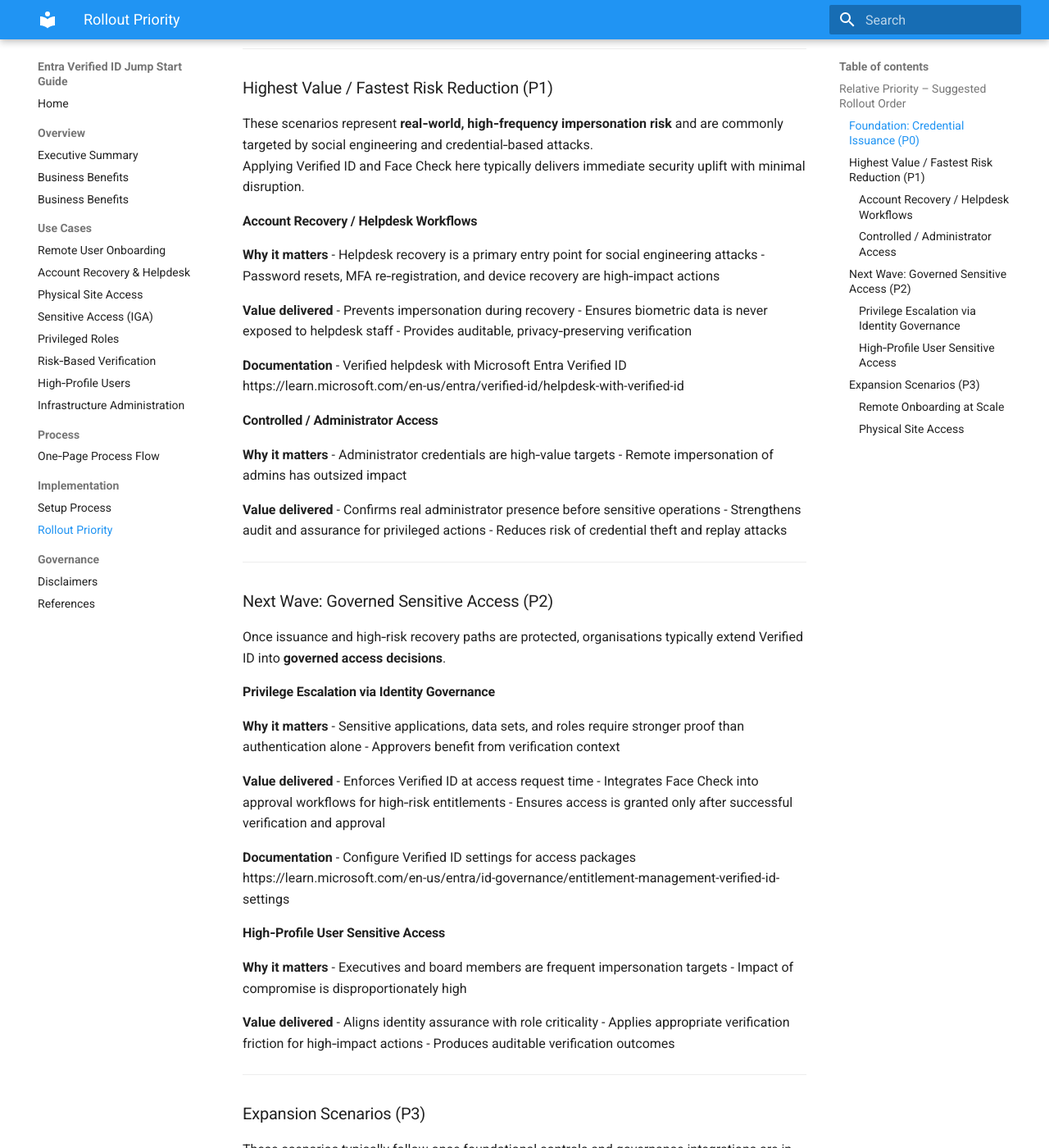
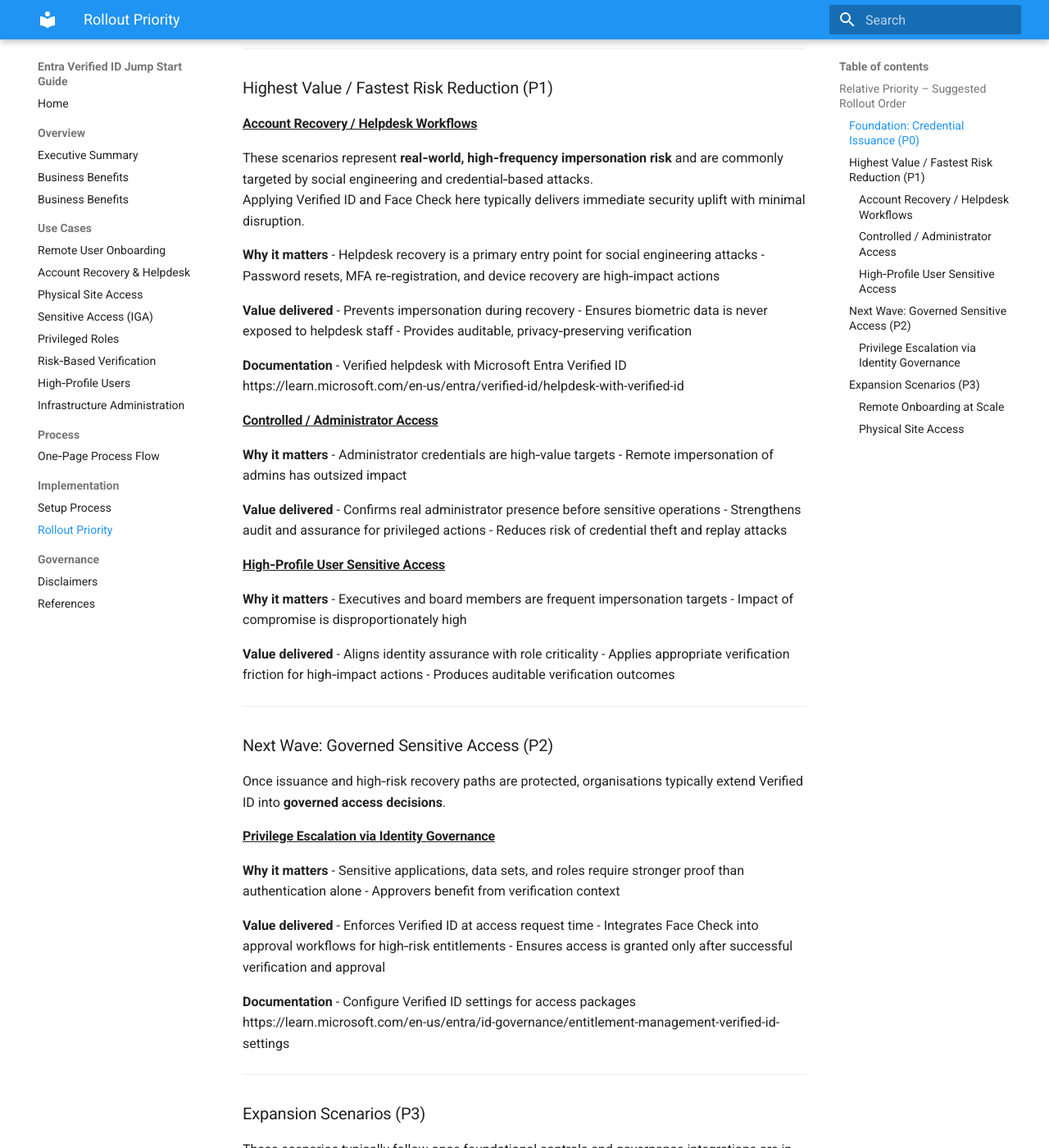
Before and after one commit to microsoft/VerifiedIDJumpStart, an MkDocs documentation site: the page built from docs/04-implementation/priority.md, in a window 1280 px wide and 1400 px high, scrolled down 1044 px. Shown: the whole window at 82% size. Built offline with MkDocs 1.6.1 and Material for MkDocs 9.7.7, drawn with Linux system fonts in a browser that asks for light colours; part of the change alters nothing that is shown.

Commit message:
Update priority.md

```diff
--- a/docs/04-implementation/priority.md
+++ b/docs/04-implementation/priority.md
@@ -35,11 +35,10 @@ Without a trusted credential issued to users, higher‑assurance verification (i
 ---
 
 ### Highest Value / Fastest Risk Reduction (P1)
+#### <ins> Account Recovery / Helpdesk Workflows </ins>
 
 These scenarios represent **real‑world, high‑frequency impersonation risk** and are commonly targeted by social engineering and credential‑based attacks.
 Applying Verified ID and Face Check here typically delivers immediate security uplift with minimal disruption.
-
-#### Account Recovery / Helpdesk Workflows
 
 **Why it matters**
 - Helpdesk recovery is a primary entry point for social engineering attacks
@@ -54,7 +53,7 @@ Applying Verified ID and Face Check here typically delivers immediate security u
 - Verified helpdesk with Microsoft Entra Verified ID
   https://learn.microsoft.com/en-us/entra/verified-id/helpdesk-with-verified-id
 
-#### Controlled / Administrator Access
+#### <ins> Controlled / Administrator Access </ins>
 
 **Why it matters**
 - Administrator credentials are high‑value targets
@@ -65,13 +64,24 @@ Applying Verified ID and Face Check here typically delivers immediate security u
 - Strengthens audit and assurance for privileged actions
 - Reduces risk of credential theft and replay attacks
 
+#### <ins> High‑Profile User Sensitive Access </ins>
+
+**Why it matters**
+- Executives and board members are frequent impersonation targets
+- Impact of compromise is disproportionately high
+
+**Value delivered**
+- Aligns identity assurance with role criticality
+- Applies appropriate verification friction for high‑impact actions
+- Produces auditable verification outcomes
+
 ---
 
 ### Next Wave: Governed Sensitive Access (P2)
 
 Once issuance and high‑risk recovery paths are protected, organisations typically extend Verified ID into **governed access decisions**.
 
-#### Privilege Escalation via Identity Governance
+#### <ins> Privilege Escalation via Identity Governance </ins>
 
 **Why it matters**
 - Sensitive applications, data sets, and roles require stronger proof than authentication alone
@@ -86,17 +96,6 @@ Once issuance and high‑risk recovery paths are protected, organisations typica
 - Configure Verified ID settings for access packages
   https://learn.microsoft.com/en-us/entra/id-governance/entitlement-management-verified-id-settings
 
-#### High‑Profile User Sensitive Access
-
-**Why it matters**
-- Executives and board members are frequent impersonation targets
-- Impact of compromise is disproportionately high
-
-**Value delivered**
-- Aligns identity assurance with role criticality
-- Applies appropriate verification friction for high‑impact actions
-- Produces auditable verification outcomes
-
 ---
 
 ### Expansion Scenarios (P3)
@@ -104,19 +103,19 @@ Once issuance and high‑risk recovery paths are protected, organisations typica
 These scenarios typically follow once foundational controls and governance integrations are in place.
 They deliver **scale, consistency, and operational efficiency** across broader populations and environments.
 
-#### Remote Onboarding at Scale
+#### <ins> Remote Onboarding at Scale </ins>
 - Extends high‑assurance onboarding to large frontline or contractor populations
 - Reduces reliance on manual or in‑person identity checks
 - Improves onboarding speed while maintaining strong assurance
 
-#### Physical Site Access
+#### <ins> Physical Site Access </ins>
 - Validates real person presence before granting site entry
 - Supports temporary and time‑bound access
 - Avoids exposing biometric data to physical access systems
 
+---
+
 > **Note:** P2 and P3 ordering may vary by organisation.
 > For example, environments with heavy contractor usage may prioritise physical access earlier, while regulated industries may prioritise Identity Governance use cases.
 
----
-
 This phased approach helps organisations **start small, reduce risk early, and expand confidently**, while ensuring identity assurance scales
```
